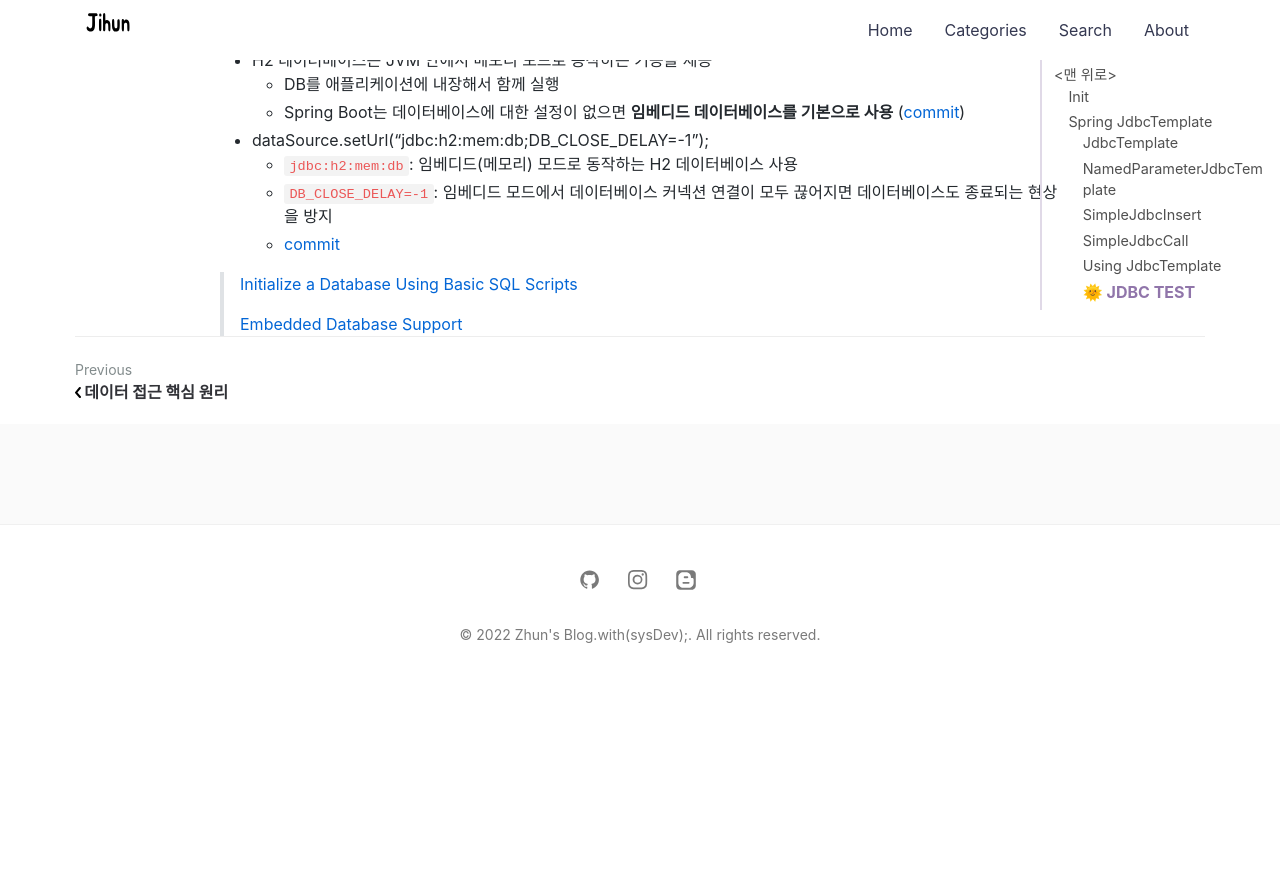
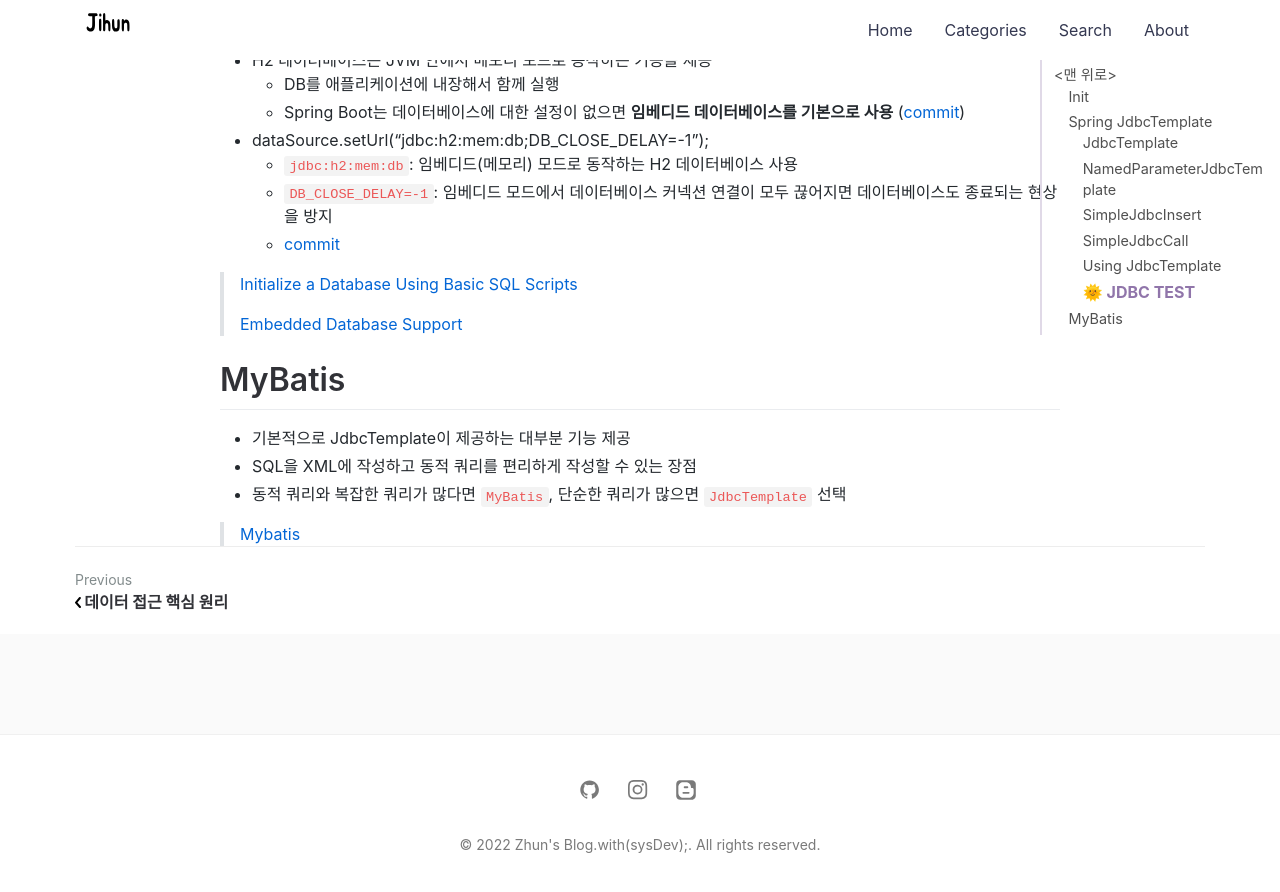
Before and after one commit to jihunparkme/jihunparkme.github.io, a Jekyll site: the page built from _posts/2022-08-08-Spring-DB-Part2.md, in a window 1280 px wide and 900 px high, scrolled down 6734 px. Shown: the top 892 px of the window. Built offline with Jekyll 4.4.1, drawn with Linux system fonts in a browser that asks for light colours; nearby versions of some CDN libraries; comment, search, counter and statistics services are not loaded; before the commit the page ends 7424 px from its top, so only the background shows below that; some of the changed text lies outside the part shown.

Commit message:
[MyBatis] 소개

```diff
--- a/_posts/2022-08-08-Spring-DB-Part2.md
+++ b/_posts/2022-08-08-Spring-DB-Part2.md
@@ -303,3 +303,12 @@ DB 접속: jdbc:h2:tcp://localhost/~/testcase
 > [Initialize a Database Using Basic SQL Scripts](https://docs.spring.io/spring-boot/docs/current/reference/html/howto.html#howto.data-initialization.using-basic-sql-scripts)
 >
 > [Embedded Database Support](https://docs.spring.io/spring-boot/docs/current/reference/html/data.html#data.sql.datasource.embedded)
+
+
+# MyBatis
+
+- 기본적으로 JdbcTemplate이 제공하는 대부분 기능 제공
+- SQL을 XML에 작성하고 동적 쿼리를 편리하게 작성할 수 있는 장점
+- 동적 쿼리와 복잡한 쿼리가 많다면 `MyBatis`, 단순한 쿼리가 많으면 `JdbcTemplate` 선택
+
+> [Mybatis](https://mybatis.org/mybatis-3/ko/index.html)
```
Also changed, not shown: other parts of _posts/2022-08-08-Spring-DB-Part2.md (+1 -1 lines).
